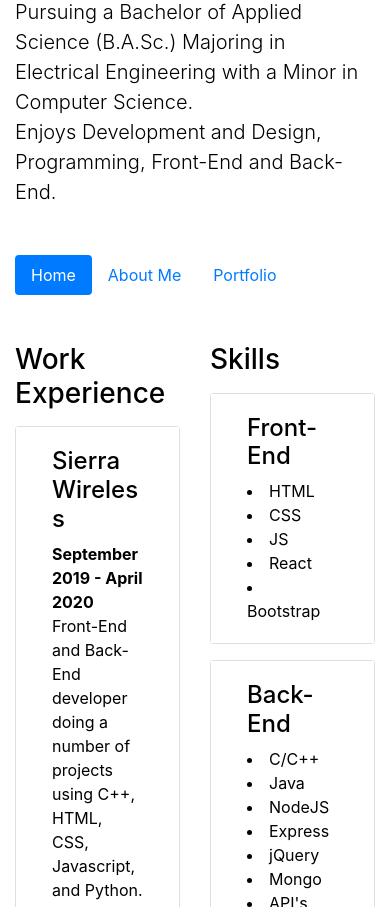
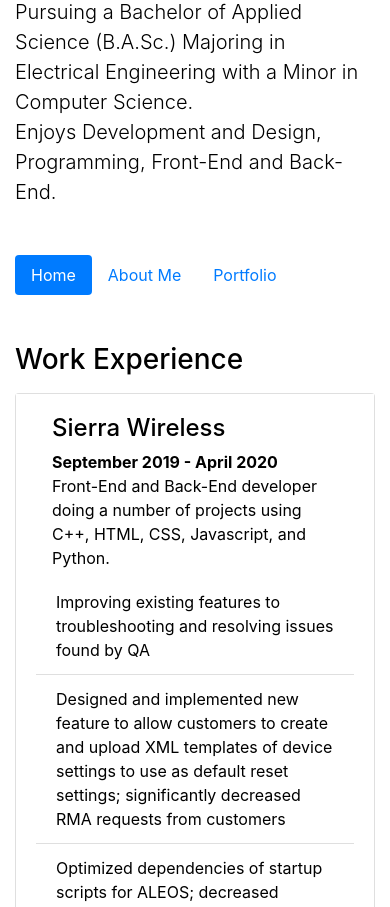
Before and after one commit to gbraitch/gbraitch.github.io, a plain HTML site: page index.html in a window 390 px wide. Shown: the part 193-1100 px from the top of the page. Drawn offline with nearby package versions, Linux system fonts and the light colour scheme.

Commit message:
Fixed mobile viewing

```diff
--- a/index.html
+++ b/index.html
@@ -63,7 +63,7 @@
     <div class="container mt-5">
       <div class="row">
 
-        <div class="col">
+        <div class="col-lg-6">
           <h3 class="mb-3">Work Experience</h3>
           <div class="card">
             <div class="card-body">
@@ -85,7 +85,7 @@
           </div>
         </div>
 
-        <div class="col">
+        <div class="col-lg-6">
           <h3 class="mb-3">Skills</h3>
           <div class="card mt-3">
             <div class="card-body">
@@ -128,7 +128,7 @@
       <div class="row">
         <div class="col-lg-3">
           <div class="card mb-3">
-            <img src="https://user-images.githubusercontent.com/8892975/91121467-b2ce7800-e64c-11ea-8568-36deae4b4fed.gif" alt="Wind Turbine" class="card-img-top">
+            <img src="https://user-images.githubusercontent.com/8892975/91228287-d4774000-e6dc-11ea-877d-516a92ebd4a5.gif" alt="Wind Turbine" class="card-img-top">
             <div class="card-body">
               <h5 class="card-title">Bloglist</h5>
               <p class="card-text">Fullstack application allows users to save information about interesting blogs they have stumbled across on the internet</p>
```
